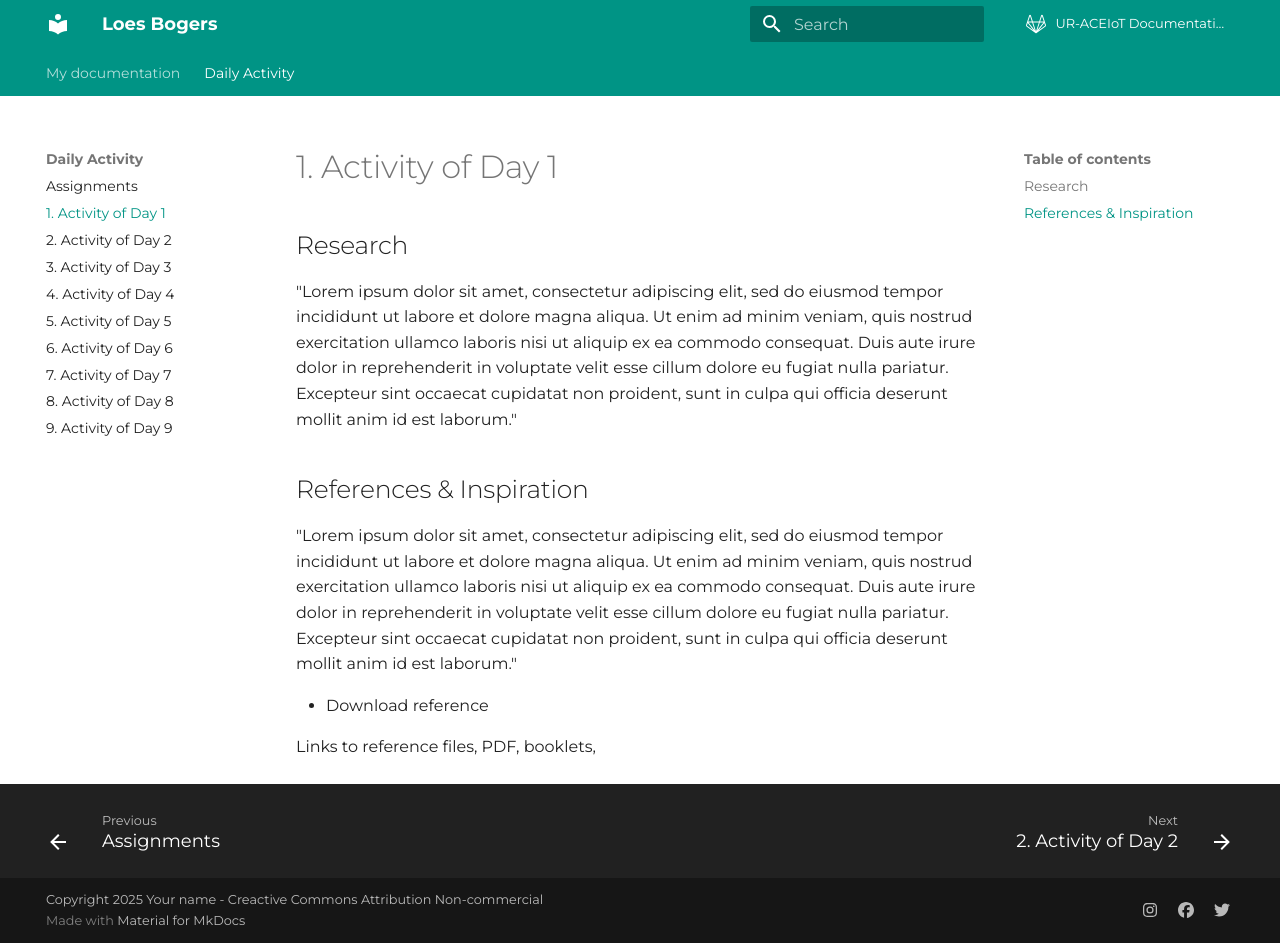
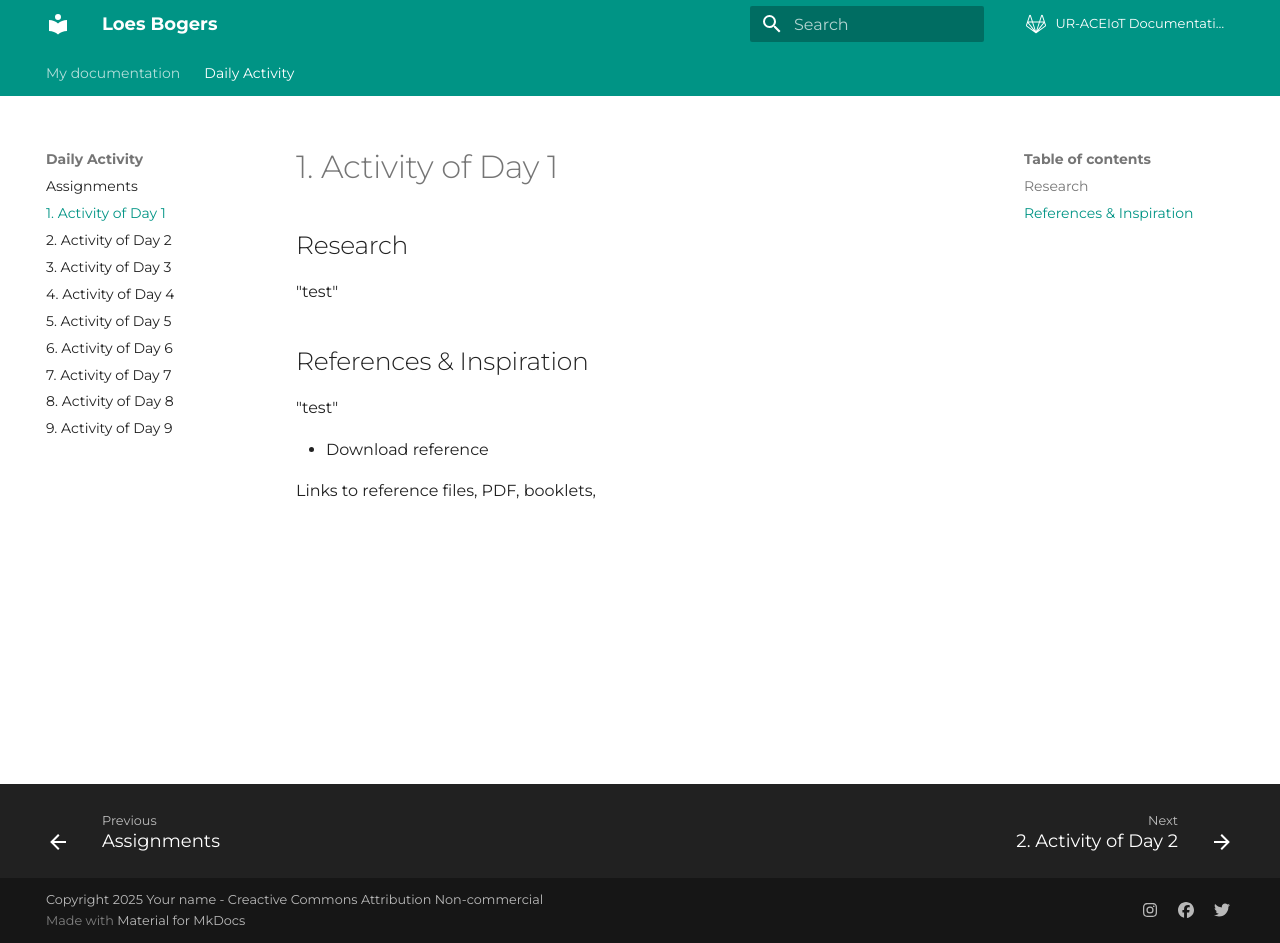
Before and after one commit to munyaneza85/DocumentationTemplate, an MkDocs documentation site: the page built from docs/Daily-Activity/day_1.md, in a window 1280 px wide and 943 px high. Built offline with MkDocs 1.6.1 and Material for MkDocs 9.7.7, drawn with Linux system fonts in a browser that asks for light colours.

Commit message:
docs/Daily-Activity/day_1.md

```diff
--- a/docs/Daily-Activity/day_1.md
+++ b/docs/Daily-Activity/day_1.md
@@ -2,11 +2,11 @@
 
 ## Research
 
-"Lorem ipsum dolor sit amet, consectetur adipiscing elit, sed do eiusmod tempor incididunt ut labore et dolore magna aliqua. Ut enim ad minim veniam, quis nostrud exercitation ullamco laboris nisi ut aliquip ex ea commodo consequat. Duis aute irure dolor in reprehenderit in voluptate velit esse cillum dolore eu fugiat nulla pariatur. Excepteur sint occaecat cupidatat non proident, sunt in culpa qui officia deserunt mollit anim id est laborum."
+"test"
 
 ## References & Inspiration
 
-"Lorem ipsum dolor sit amet, consectetur adipiscing elit, sed do eiusmod tempor incididunt ut labore et dolore magna aliqua. Ut enim ad minim veniam, quis nostrud exercitation ullamco laboris nisi ut aliquip ex ea commodo consequat. Duis aute irure dolor in reprehenderit in voluptate velit esse cillum dolore eu fugiat nulla pariatur. Excepteur sint occaecat cupidatat non proident, sunt in culpa qui officia deserunt mollit anim id est laborum."
+"test"
 
 
 * Download reference
```
